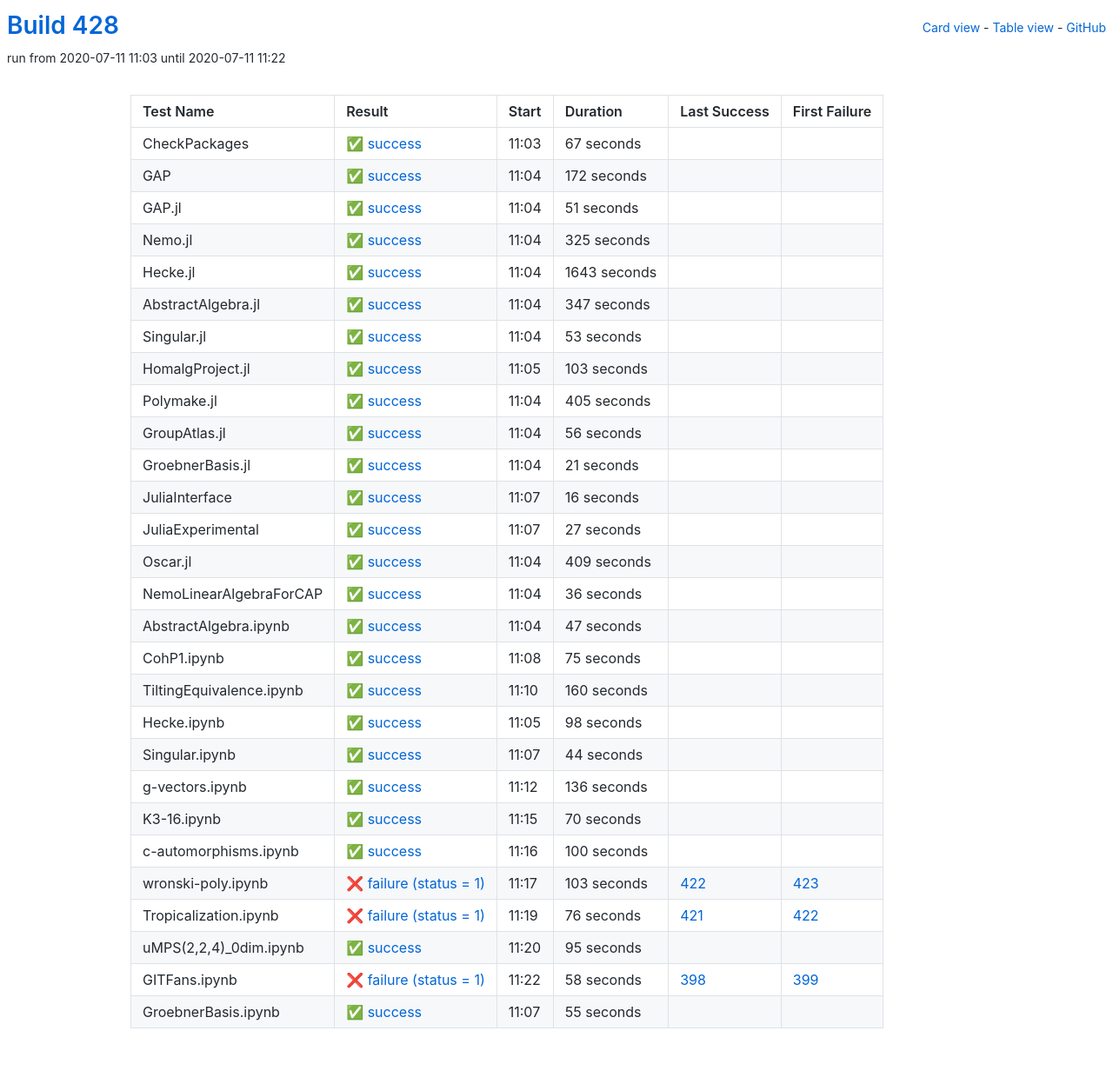
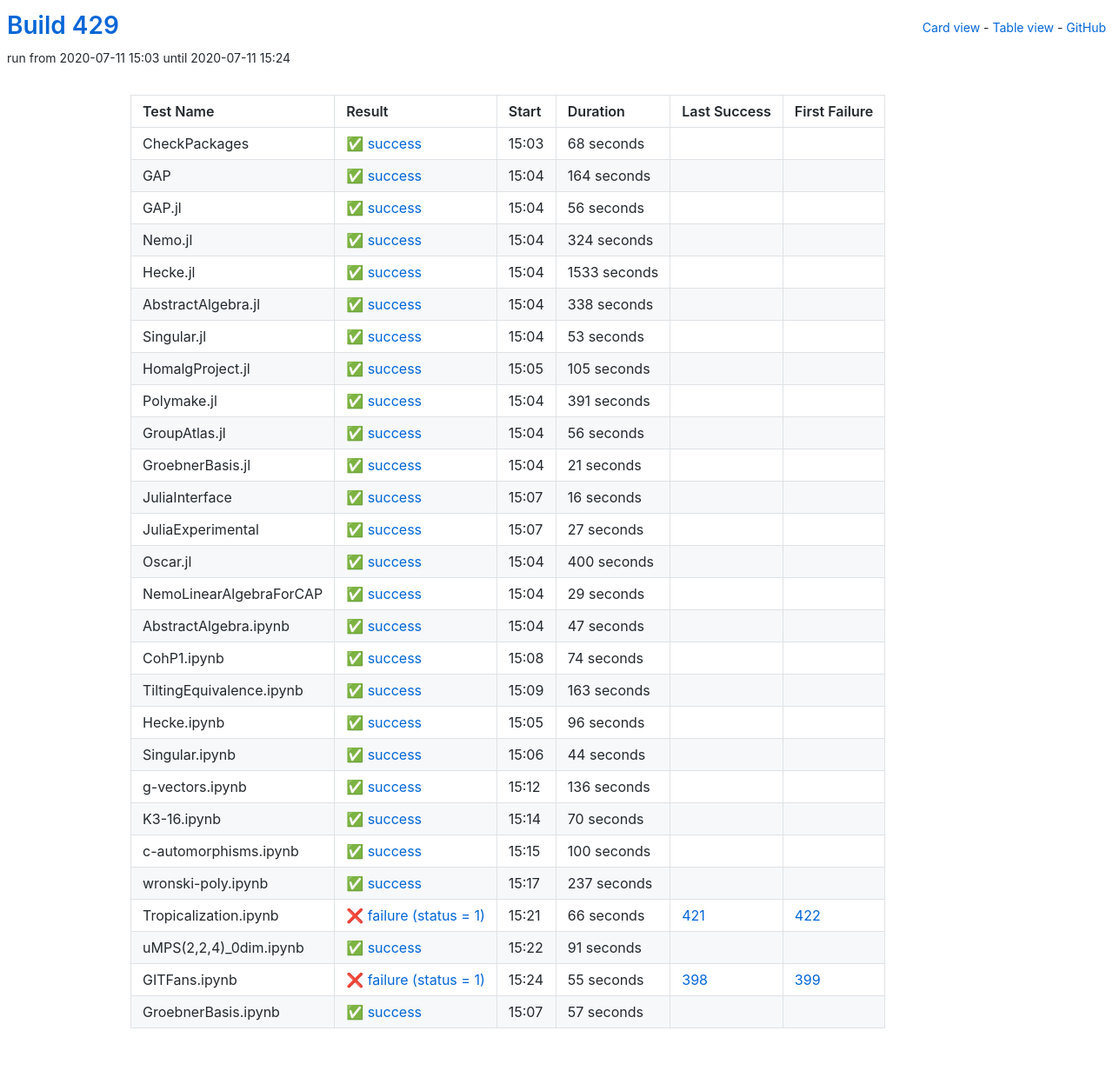
Before and after one commit to oscar-system/oscar-ci-status-stable, a Jekyll site: the page built from table.html, in a window 1280 px wide. Shown: the whole page at 87% size. Built offline with Jekyll 4.4.1, drawn with Linux system fonts in a browser that asks for light colours.

Commit message:
Build #429

```diff
--- a/_data/ci.yml
+++ b/_data/ci.yml
@@ -1,6 +1,6 @@
 ---
-build: 428
-build_url: https://oscarci.mathematik.uni-kl.de/job/oscar-stable/428/
+build: 429
+build_url: https://oscarci.mathematik.uni-kl.de/job/oscar-stable/429/
 job: oscar-stable
 organization: oscar-system
 repo: oscar-ci-status-stable
@@ -8,80 +8,80 @@ repourl: https://github.com/oscar-system/oscar-ci-status-stable
 tests:
 - name: CheckPackages
   id: checkpackages
-  log: https://oscarci.mathematik.uni-kl.de/job/oscar-stable/428/artifact/logs/build-428/CheckPackages.log
-  start: 2020-07-11 11:03
+  log: https://oscarci.mathematik.uni-kl.de/job/oscar-stable/429/artifact/logs/build-429/CheckPackages.log
+  start: 2020-07-11 15:03
   success: true
   exitcode: 0
   status: success
-  duration: 67
+  duration: 68
   last_success: false
   last_success_url:
   first_failure: false
   first_failure_url:
 - name: GAP
   id: gap
-  log: https://oscarci.mathematik.uni-kl.de/job/oscar-stable/428/artifact/logs/build-428/GAP.log
-  start: 2020-07-11 11:04
+  log: https://oscarci.mathematik.uni-kl.de/job/oscar-stable/429/artifact/logs/build-429/GAP.log
+  start: 2020-07-11 15:04
   success: true
   exitcode: 0
   status: success
-  duration: 172
+  duration: 164
   last_success: false
   last_success_url:
   first_failure: false
   first_failure_url:
 - name: GAP.jl
   id: gap-jl
-  log: https://oscarci.mathematik.uni-kl.de/job/oscar-stable/428/artifact/logs/build-428/GAP.jl.log
-  start: 2020-07-11 11:04
+  log: https://oscarci.mathematik.uni-kl.de/job/oscar-stable/429/artifact/logs/build-429/GAP.jl.log
+  start: 2020-07-11 15:04
   success: true
   exitcode: 0
   status: success
-  duration: 51
+  duration: 56
   last_success: false
   last_success_url:
   first_failure: false
   first_failure_url:
 - name: Nemo.jl
   id: nemo-jl
-  log: https://oscarci.mathematik.uni-kl.de/job/oscar-stable/428/artifact/logs/build-428/Nemo.jl.log
-  start: 2020-07-11 11:04
+  log: https://oscarci.mathematik.uni-kl.de/job/oscar-stable/429/artifact/logs/build-429/Nemo.jl.log
+  start: 2020-07-11 15:04
   success: true
   exitcode: 0
   status: success
-  duration: 325
+  duration: 324
   last_success: false
   last_success_url:
   first_failure: false
   first_failure_url:
 - name: Hecke.jl
   id: hecke-jl
-  log: https://oscarci.mathematik.uni-kl.de/job/oscar-stable/428/artifact/logs/build-428/Hecke.jl.log
-  start: 2020-07-11 11:04
+  log: https://oscarci.mathematik.uni-kl.de/job/oscar-stable/429/artifact/logs/build-429/Hecke.jl.log
+  start: 2020-07-11 15:04
   success: true
   exitcode: 0
   status: success
-  duration: 1643
+  duration: 1533
   last_success: false
   last_success_url:
   first_failure: false
   first_failure_url:
 - name: AbstractAlgebra.jl
   id: abstractalgebra-jl
-  log: https://oscarci.mathematik.uni-kl.de/job/oscar-stable/428/artifact/logs/build-428/AbstractAlgebra.jl.log
-  start: 2020-07-11 11:04
+  log: https://oscarci.mathematik.uni-kl.de/job/oscar-stable/429/artifact/logs/build-429/AbstractAlgebra.jl.log
+  start: 2020-07-11 15:04
   success: true
   exitcode: 0
   status: success
-  duration: 347
+  duration: 338
   last_success: false
   last_success_url:
   first_failure: false
   first_failure_url:
 - name: Singular.jl
   id: singular-jl
-  log: https://oscarci.mathematik.uni-kl.de/job/oscar-stable/428/artifact/logs/build-428/Singular.jl.log
-  start: 2020-07-11 11:04
+  log: https://oscarci.mathematik.uni-kl.de/job/oscar-stable/429/artifact/logs/build-429/Singular.jl.log
+  start: 2020-07-11 15:04
   success: true
   exitcode: 0
   status: success
@@ -92,32 +92,32 @@ tests:
   first_failure_url:
 - name: HomalgProject.jl
   id: homalgproject-jl
-  log: https://oscarci.mathematik.uni-kl.de/job/oscar-stable/428/artifact/logs/build-428/HomalgProject.jl.log
-  start: 2020-07-11 11:05
+  log: https://oscarci.mathematik.uni-kl.de/job/oscar-stable/429/artifact/logs/build-429/HomalgProject.jl.log
+  start: 2020-07-11 15:05
   success: true
   exitcode: 0
   status: success
-  duration: 103
+  duration: 105
   last_success: false
   last_success_url:
   first_failure: false
   first_failure_url:
 - name: Polymake.jl
   id: polymake-jl
-  log: https://oscarci.mathematik.uni-kl.de/job/oscar-stable/428/artifact/logs/build-428/Polymake.jl.log
-  start: 2020-07-11 11:04
+  log: https://oscarci.mathematik.uni-kl.de/job/oscar-stable/429/artifact/logs/build-429/Polymake.jl.log
+  start: 2020-07-11 15:04
   success: true
   exitcode: 0
   status: success
-  duration: 405
+  duration: 391
   last_success: false
   last_success_url:
   first_failure: false
   first_failure_url:
 - name: GroupAtlas.jl
   id: groupatlas-jl
-  log: https://oscarci.mathematik.uni-kl.de/job/oscar-stable/428/artifact/logs/build-428/GroupAtlas.jl.log
-  start: 2020-07-11 11:04
+  log: https://oscarci.mathematik.uni-kl.de/job/oscar-stable/429/artifact/logs/build-429/GroupAtlas.jl.log
+  start: 2020-07-11 15:04
   success: true
   exitcode: 0
   status: success
@@ -128,8 +128,8 @@ tests:
   first_failure_url:
 - name: GroebnerBasis.jl
   id: groebnerbasis-jl
-  log: https://oscarci.mathematik.uni-kl.de/job/oscar-stable/428/artifact/logs/build-428/GroebnerBasis.jl.log
-  start: 2020-07-11 11:04
+  log: https://oscarci.mathematik.uni-kl.de/job/oscar-stable/429/artifact/logs/build-429/GroebnerBasis.jl.log
+  start: 2020-07-11 15:04
   success: true
   exitcode: 0
   status: success
@@ -140,8 +140,8 @@ tests:
   first_failure_url:
 - name: JuliaInterface
   id: juliainterface
-  log: https://oscarci.mathematik.uni-kl.de/job/oscar-stable/428/artifact/logs/build-428/JuliaInterface.log
-  start: 2020-07-11 11:07
+  log: https://oscarci.mathematik.uni-kl.de/job/oscar-stable/429/artifact/logs/build-429/JuliaInterface.log
+  start: 2020-07-11 15:07
   success: true
   exitcode: 0
   status: success
@@ -152,8 +152,8 @@ tests:
   first_failure_url:
 - name: JuliaExperimental
   id: juliaexperimental
-  log: https://oscarci.mathematik.uni-kl.de/job/oscar-stable/428/artifact/logs/build-428/JuliaExperimental.log
-  start: 2020-07-11 11:07
+  log: https://oscarci.mathematik.uni-kl.de/job/oscar-stable/429/artifact/logs/build-429/JuliaExperimental.log
+  start: 2020-07-11 15:07
   success: true
   exitcode: 0
   status: success
@@ -164,32 +164,32 @@ tests:
   first_failure_url:
 - name: Oscar.jl
   id: oscar-jl
-  log: https://oscarci.mathematik.uni-kl.de/job/oscar-stable/428/artifact/logs/build-428/Oscar.jl.log
-  start: 2020-07-11 11:04
+  log: https://oscarci.mathematik.uni-kl.de/job/oscar-stable/429/artifact/logs/build-429/Oscar.jl.log
+  start: 2020-07-11 15:04
   success: true
   exitcode: 0
   status: success
-  duration: 409
+  duration: 400
   last_success: false
   last_success_url:
   first_failure: false
   first_failure_url:
 - name: NemoLinearAlgebraForCAP
   id: nemolinearalgebraforcap
-  log: https://oscarci.mathematik.uni-kl.de/job/oscar-stable/428/artifact/logs/build-428/NemoLinearAlgebraForCAP.log
-  start: 2020-07-11 11:04
+  log: https://oscarci.mathematik.uni-kl.de/job/oscar-stable/429/artifact/logs/build-429/NemoLinearAlgebraForCAP.log
+  start: 2020-07-11 15:04
   success: true
   exitcode: 0
   status: success
-  duration: 36
+  duration: 29
   last_success: false
   last_success_url:
   first_failure: false
   first_failure_url:
 - name: AbstractAlgebra.ipynb
   id: abstractalgebra-ipynb
-  log: https://oscarci.mathematik.uni-kl.de/job/oscar-stable/428/artifact/logs/build-428/AbstractAlgebra.ipynb.log
-  start: 2020-07-11 11:04
+  log: https://oscarci.mathematik.uni-kl.de/job/oscar-stable/429/artifact/logs/build-429/AbstractAlgebra.ipynb.log
+  start: 2020-07-11 15:04
   success: true
   exitcode: 0
   status: success
@@ -200,44 +200,44 @@ tests:
   first_failure_url:
 - name: CohP1.ipynb
   id: cohp1-ipynb
-  log: https://oscarci.mathematik.uni-kl.de/job/oscar-stable/428/artifact/logs/build-428/CohP1.ipynb.log
-  start: 2020-07-11 11:08
+  log: https://oscarci.mathematik.uni-kl.de/job/oscar-stable/429/artifact/logs/build-429/CohP1.ipynb.log
+  start: 2020-07-11 15:08
   success: true
   exitcode: 0
   status: success
-  duration: 75
+  duration: 74
   last_success: false
   last_success_url:
   first_failure: false
   first_failure_url:
 - name: TiltingEquivalence.ipynb
   id: tiltingequivalence-ipynb
-  log: https://oscarci.mathematik.uni-kl.de/job/oscar-stable/428/artifact/logs/build-428/TiltingEquivalence.ipynb.log
-  start: 2020-07-11 11:10
+  log: https://oscarci.mathematik.uni-kl.de/job/oscar-stable/429/artifact/logs/build-429/TiltingEquivalence.ipynb.log
+  start: 2020-07-11 15:09
   success: true
   exitcode: 0
   status: success
-  duration: 160
+  duration: 163
   last_success: false
   last_success_url:
   first_failure: false
   first_failure_url:
 - name: Hecke.ipynb
   id: hecke-ipynb
-  log: https://oscarci.mathematik.uni-kl.de/job/oscar-stable/428/artifact/logs/build-428/Hecke.ipynb.log
-  start: 2020-07-11 11:05
+  log: https://oscarci.mathematik.uni-kl.de/job/oscar-stable/429/artifact/logs/build-429/Hecke.ipynb.log
+  start: 2020-07-11 15:05
   success: true
   exitcode: 0
   status: success
-  duration: 98
+  duration: 96
   last_success: false
   last_success_url:
   first_failure: false
   first_failure_url:
 - name: Singular.ipynb
   id: singular-ipynb
-  log: https://oscarci.mathematik.uni-kl.de/job/oscar-stable/428/artifact/logs/build-428/Singular.ipynb.log
-  start: 2020-07-11 11:07
+  log: https://oscarci.mathematik.uni-kl.de/job/oscar-stable/429/artifact/logs/build-429/Singular.ipynb.log
+  start: 2020-07-11 15:06
   success: true
   exitcode: 0
   status: success
@@ -248,8 +248,8 @@ tests:
   first_failure_url:
 - name: g-vectors.ipynb
   id: g-vectors-ipynb
-  log: https://oscarci.mathematik.uni-kl.de/job/oscar-stable/428/artifact/logs/build-428/g-vectors.ipynb.log
-  start: 2020-07-11 11:12
+  log: https://oscarci.mathematik.uni-kl.de/job/oscar-stable/429/artifact/logs/build-429/g-vectors.ipynb.log
+  start: 2020-07-11 15:12
   success: true
   exitcode: 0
   status: success
@@ -260,8 +260,8 @@ tests:
   first_failure_url:
 - name: K3-16.ipynb
   id: k3-16-ipynb
-  log: https://oscarci.mathematik.uni-kl.de/job/oscar-stable/428/artifact/logs/build-428/K3-16.ipynb.log
-  start: 2020-07-11 11:15
+  log: https://oscarci.mathematik.uni-kl.de/job/oscar-stable/429/artifact/logs/build-429/K3-16.ipynb.log
+  start: 2020-07-11 15:14
   success: true
   exitcode: 0
   status: success
@@ -272,8 +272,8 @@ tests:
   first_failure_url:
 - name: c-automorphisms.ipynb
   id: c-automorphisms-ipynb
-  log: https://oscarci.mathematik.uni-kl.de/job/oscar-stable/428/artifact/logs/build-428/c-automorphisms.ipynb.log
-  start: 2020-07-11 11:16
+  log: https://oscarci.mathematik.uni-kl.de/job/oscar-stable/429/artifact/logs/build-429/c-automorphisms.ipynb.log
+  start: 2020-07-11 15:15
   success: true
   exitcode: 0
   status: success
@@ -284,60 +284,60 @@ tests:
   first_failure_url:
 - name: wronski-poly.ipynb
   id: wronski-poly-ipynb
-  log: https://oscarci.mathematik.uni-kl.de/job/oscar-stable/428/artifact/logs/build-428/wronski-poly.ipynb.log
-  start: 2020-07-11 11:17
+  log: https://oscarci.mathematik.uni-kl.de/job/oscar-stable/429/artifact/logs/build-429/wronski-poly.ipynb.log
+  start: 2020-07-11 15:17
+  success: true
+  exitcode: 0
+  status: success
+  duration: 237
+  last_success: false
+  last_success_url:
+  first_failure: false
+  first_failure_url:
+- name: Tropicalization.ipynb
+  id: tropicalization-ipynb
+  log: https://oscarci.mathematik.uni-kl.de/job/oscar-stable/429/artifact/logs/build-429/Tropicalization.ipynb.log
+  start: 2020-07-11 15:21
   success: false
   exitcode: 1
   status: failure
-  duration: 103
-  last_success: 422
-  last_success_url: https://oscarci.mathematik.uni-kl.de/job/oscar-stable/422/
-  first_failure: 423
-  first_failure_url: https://oscarci.mathematik.uni-kl.de/job/oscar-stable/423/
-- name: Tropicalization.ipynb
-  id: tropicalization-ipynb
-  log: https://oscarci.mathematik.uni-kl.de/job/oscar-stable/428/artifact/logs/build-428/Tropicalization.ipynb.log
-  start: 2020-07-11 11:19
-  success: false
-  exitcode: 1
-  status: failure
-  duration: 76
+  duration: 66
   last_success: 421
   last_success_url: https://oscarci.mathematik.uni-kl.de/job/oscar-stable/421/
   first_failure: 422
   first_failure_url: https://oscarci.mathematik.uni-kl.de/job/oscar-stable/422/
 - name: uMPS(2,2,4)_0dim.ipynb
   id: umps-2-2-4-0dim-ipynb
-  log: https://oscarci.mathematik.uni-kl.de/job/oscar-stable/428/artifact/logs/build-428/uMPS-2-2-4-_0dim.ipynb.log
-  start: 2020-07-11 11:20
+  log: https://oscarci.mathematik.uni-kl.de/job/oscar-stable/429/artifact/logs/build-429/uMPS-2-2-4-_0dim.ipynb.log
+  start: 2020-07-11 15:22
   success: true
   exitcode: 0
   status: success
-  duration: 95
+  duration: 91
   last_success: false
   last_success_url:
   first_failure: false
   first_failure_url:
 - name: GITFans.ipynb
   id: gitfans-ipynb
-  log: https://oscarci.mathematik.uni-kl.de/job/oscar-stable/428/artifact/logs/build-428/GITFans.ipynb.log
-  start: 2020-07-11 11:22
+  log: https://oscarci.mathematik.uni-kl.de/job/oscar-stable/429/artifact/logs/build-429/GITFans.ipynb.log
+  start: 2020-07-11 15:24
   success: false
   exitcode: 1
   status: failure
-  duration: 58
+  duration: 55
   last_success: 398
   last_success_url: https://oscarci.mathematik.uni-kl.de/job/oscar-stable/398/
   first_failure: 399
   first_failure_url: https://oscarci.mathematik.uni-kl.de/job/oscar-stable/399/
 - name: GroebnerBasis.ipynb
   id: groebnerbasis-ipynb
-  log: https://oscarci.mathematik.uni-kl.de/job/oscar-stable/428/artifact/logs/build-428/GroebnerBasis.ipynb.log
-  start: 2020-07-11 11:07
+  log: https://oscarci.mathematik.uni-kl.de/job/oscar-stable/429/artifact/logs/build-429/GroebnerBasis.ipynb.log
+  start: 2020-07-11 15:07
   success: true
   exitcode: 0
   status: success
-  duration: 55
+  duration: 57
   last_success: false
   last_success_url:
   first_failure: false
```
Also changed, not shown: README.md.
